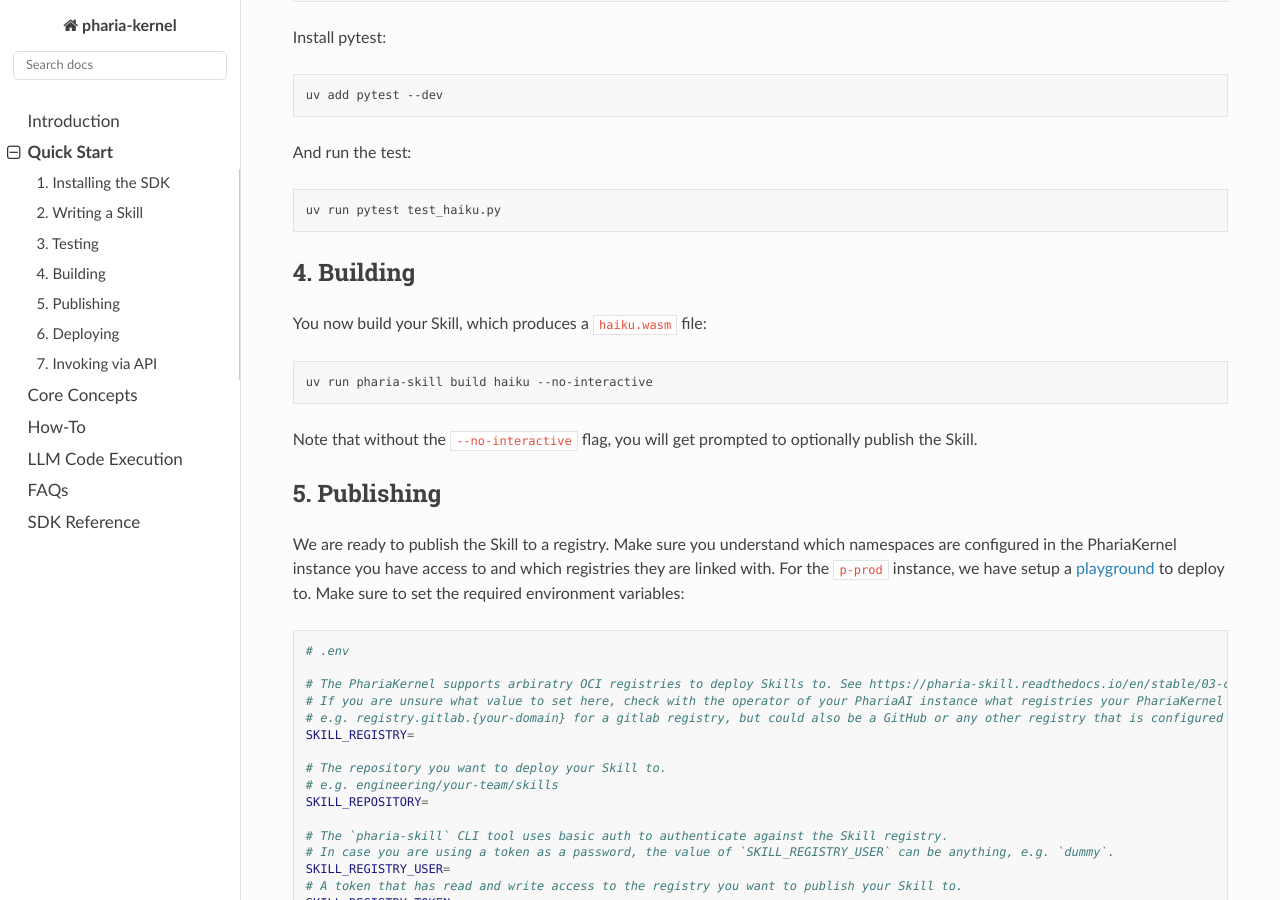
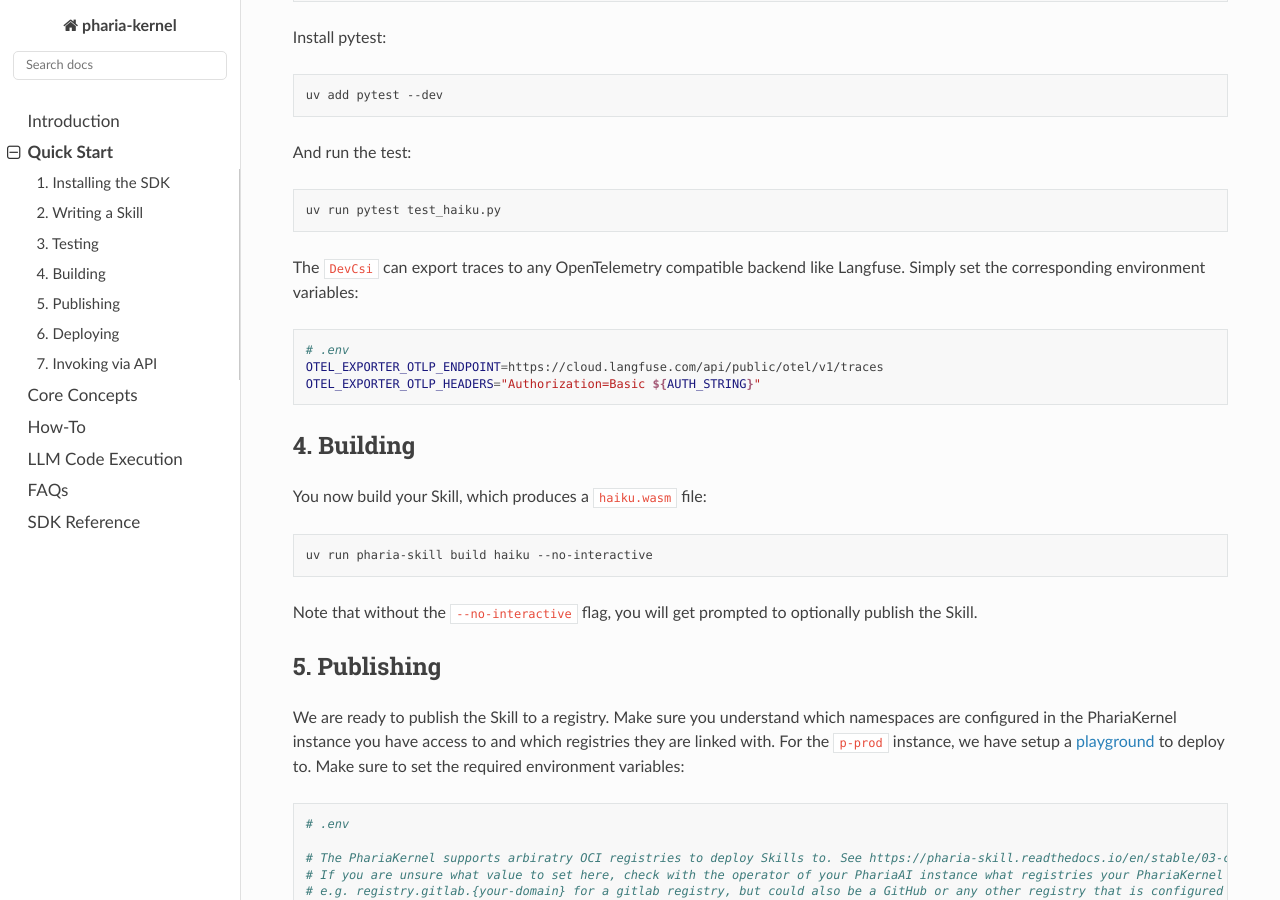
Before and after one commit to Aleph-Alpha/pharia-kernel-sdk-py, a Sphinx documentation site: the page built from docs/source/02-quick_start.md, in a window 1280 px wide and 900 px high, scrolled down 2032 px. Built offline with Sphinx 7.4.7 and the Read the Docs theme 3.1.0, drawn with Linux system fonts in a browser that asks for light colours.

Commit message:
docs: specify option to export traces to langfuse

````diff
--- a/docs/source/02-quick_start.md
+++ b/docs/source/02-quick_start.md
@@ -109,6 +109,15 @@ And run the test:
 uv run pytest test_haiku.py
 ```
 
+The `DevCsi` can export traces to any OpenTelemetry compatible backend like Langfuse.
+Simply set the corresponding environment variables:
+
+```sh
+# .env
+OTEL_EXPORTER_OTLP_ENDPOINT=https://cloud.langfuse.com/api/public/otel/v1/traces
+OTEL_EXPORTER_OTLP_HEADERS="Authorization=Basic ${AUTH_STRING}"
+```
+
 ## 4. Building
 
 You now build your Skill, which produces a `haiku.wasm` file:
````
Also changed, not shown: docs/source/03-core_concepts.md (+1 -1 lines).
